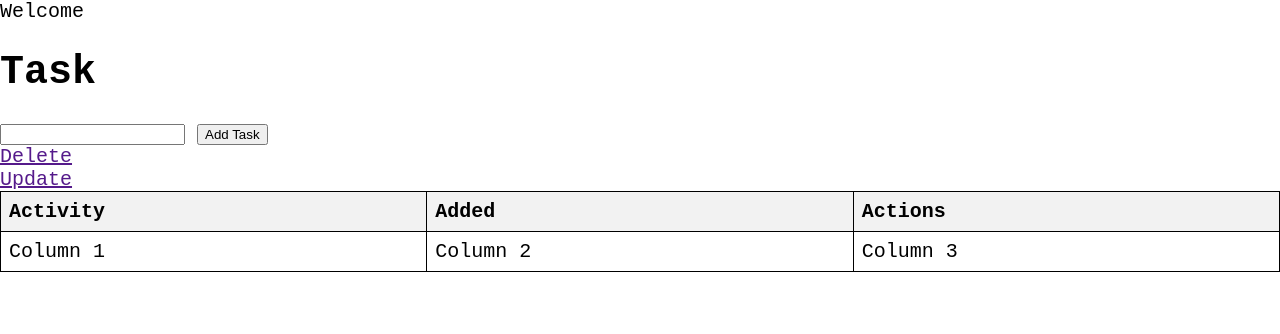
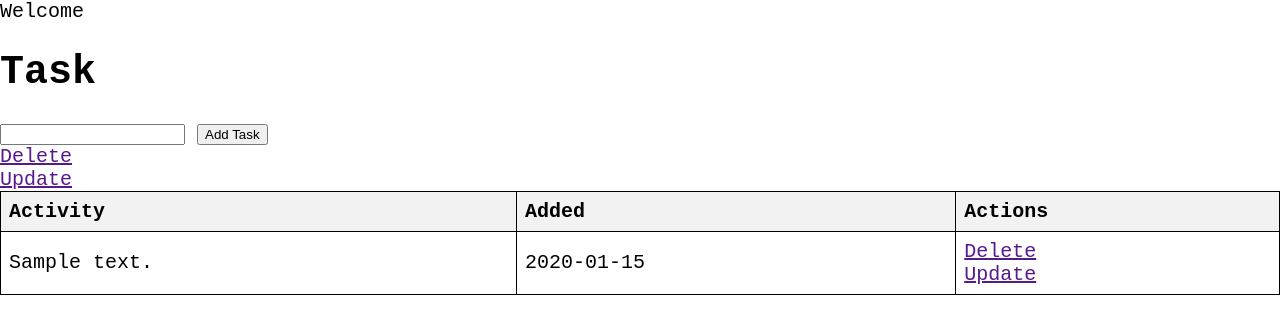
Before and after one commit to aironmoe/PYTHON-CRUD, a Flask app: template templates/index.html in a window 1280 px wide. Shown: the top 334 px of the page. Run offline with Flask 3, Linux system fonts and the light colour scheme; the template is opened without the code that fills it: most values are stand-ins (such as "Sample title", 1, 10 or a date in 2020).

Commit message:
Python flask Changes

```diff
--- a/app.py
+++ b/app.py
@@ -29,7 +29,7 @@ def index():
             return 'There was an issue adding the task'
     else:
         task = Todo.query.order_by(Todo.date_created).all()
-        return render_template('index.html')
+        return render_template('index.html', task=task)
 
 if __name__ == '__main__':
     app.run(debug=True)
--- a/templates/index.html
+++ b/templates/index.html
@@ -21,11 +21,17 @@
             <th>Added</th>
             <th>Actions</th>
         </tr>
+        {%for task in tasks%}
         <tr>
-            <td>Column 1</td>
-            <td>Column 2</td>
-            <td>Column 3</td>
+            <td>{{task.content}}</td>
+            <td>{{task.date_created.date()}}</td>
+            <td>
+                <a href="">Delete</a>
+                    <br>
+                <a href ="">Update</a>
+            </td>
         </tr>
+        {% endfor %}
     </table>
 </div>
 {% endblock %}
```
